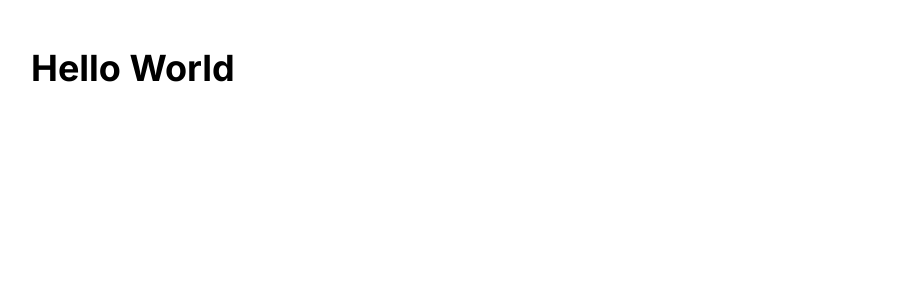
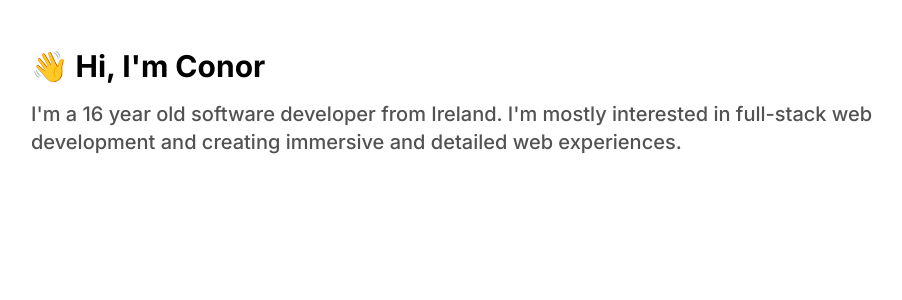
Before and after one commit to cbyrneee/cbyrne.dev, a Next.js app: page / in a window 1280 px wide. Shown: the top 300 px of the page, without its empty margins (161-1063 px from the left). Built offline with nearby package versions, Linux system fonts and the light colour scheme.

Commit message:
feat(home): Add basic introduction header

```diff
--- /dev/null
+++ b/src/elements/home/Introduction.tsx
@@ -0,0 +1,14 @@
+import React from 'react';
+import typography from '../../lib/typography';
+
+export function Introduction() {
+  return (
+    <div className="flex flex-col gap-4">
+      <h1 className={typography.title}>👋 Hi, I{"'"}m Conor</h1>
+      <h2 className={typography.subtitle}>
+        I{"'"}m a 16 year old software developer from Ireland. I{"'"}m mostly interested in full-stack web development
+        and creating immersive and detailed web experiences.
+      </h2>
+    </div>
+  );
+}
--- /dev/null
+++ b/src/elements/home/index.ts
@@ -0,0 +1 @@
+export * from './Introduction';
--- a/src/pages/index.tsx
+++ b/src/pages/index.tsx
@@ -1,4 +1,5 @@
 import Head from 'next/head';
+import { Introduction } from '../elements/home';
 
 export default function Home() {
   return (
@@ -6,7 +7,7 @@ export default function Home() {
       <Head>
         <title>Conor Byrne • Software Developer</title>
       </Head>
-      <h1 className="text-4xl font-bold">Hello World</h1>
+      <Introduction />
     </>
   );
 }
```
